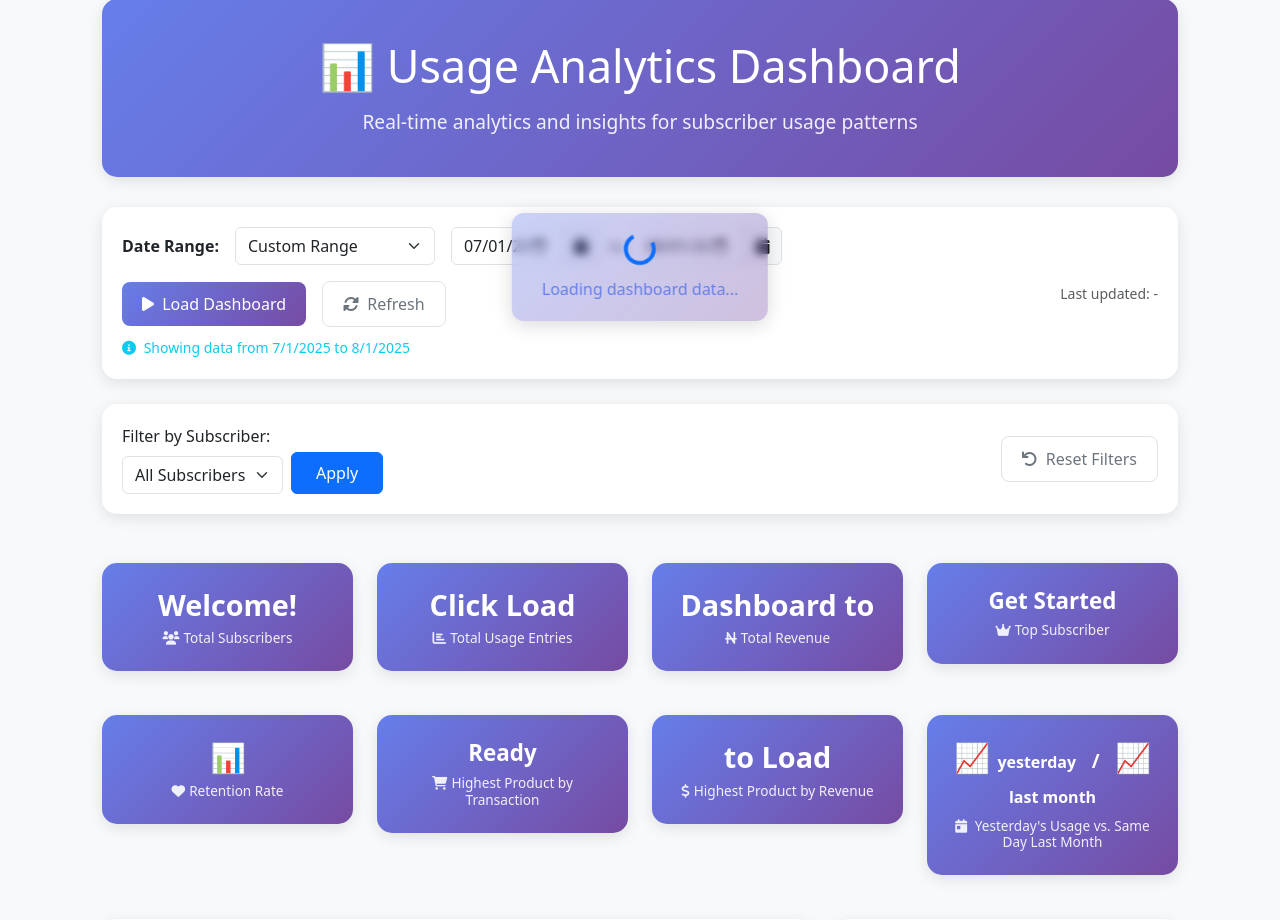
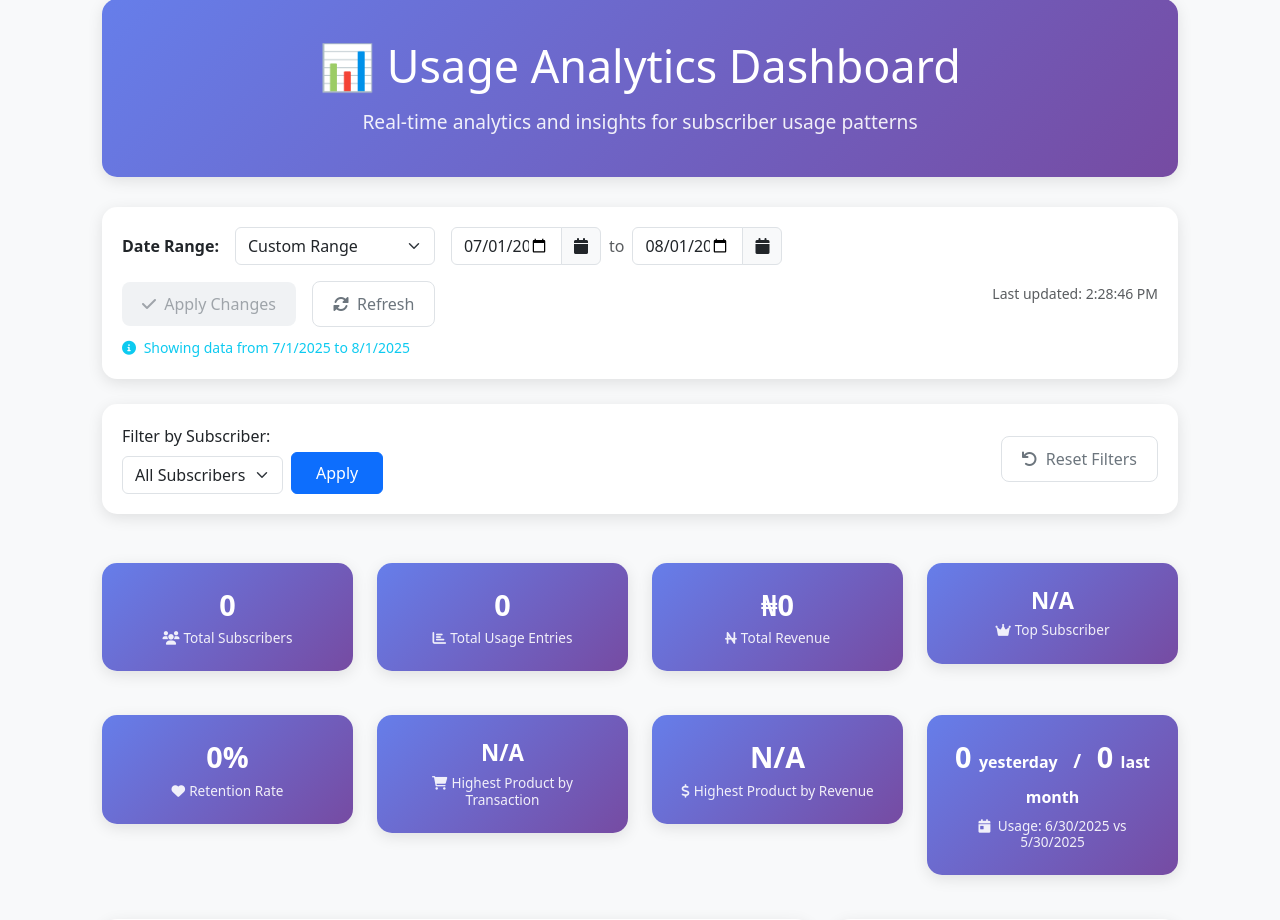
Before and after one commit to richieduru/bulkreportgenerator, a Django app: page /dashboard/ in a window 1280 px wide. Shown: the part 133-1053 px from the top of the page. Run offline with Django 5.2, Linux system fonts and the light colour scheme; the visitor is signed in with stand-in values (Sample User, id 1); data that the repository does not hold is empty; parts of the project's set-up code (start-up, migrations or seed data) failed here and were passed over; some libraries are stand-ins or nearby versions.

Commit message:
first commit

```diff
--- a/bulkrep/templates/bulkrep/dashboard.html
+++ b/bulkrep/templates/bulkrep/dashboard.html
@@ -250,7 +250,7 @@
           </div>
 
           <button id="applyBtn" class="btn btn-refresh" disabled>
-            <i class="fas fa-play me-1"></i> Load Dashboard
+            <i class="fas fa-check me-1"></i> Apply Changes
           </button>
           <button id="refreshBtn" class="btn btn-outline-secondary">
             <i class="fas fa-sync-alt me-1"></i> Refresh
@@ -664,20 +664,15 @@
   class DashboardManager {
     constructor() {
       this.charts = {};
-      this.dataLoaded = false;
       this.init();
     }
 
     init() {
       this.initializeDateInputs();
+      this.loadData();
       this.setupEventListeners();
-      this.showWelcomeMessage();
-      // Auto-refresh every 24 hours (daily) - only if data is already loaded
-      setInterval(() => {
-        if (this.dataLoaded) {
-          this.loadData();
-        }
-      }, 86400000);
+      // Auto-refresh every 24 hours (daily)
+      setInterval(() => this.loadData(), 86400000);
     }
 
     setupEventListeners() {
@@ -782,22 +777,6 @@
       loadingOverlay.classList.add("hidden");
     }
 
-    showWelcomeMessage() {
-      // Display welcome message and instructions
-      document.getElementById("totalSubscribers").textContent = "Welcome!";
-      document.getElementById("totalUsage").textContent = "Click Load";
-      document.getElementById("totalRevenue").textContent = "Dashboard to";
-      document.getElementById("topSubscriber").textContent = "Get Started";
-      document.getElementById("retentionRate").textContent = "📊";
-      document.getElementById("highestProductByTransaction").textContent = "Ready";
-      document.getElementById("highestProductByRevenue").textContent = "to Load";
-      document.getElementById("yesterdayUsage").textContent = "📈";
-      document.getElementById("prevMonthSameDayUsage").textContent = "📈";
-
-      // Enable the apply button
-      document.getElementById("applyBtn").disabled = false;
-    }
-
     async loadData() {
       const startDate = document.getElementById("startDate").value;
       const endDate = document.getElementById("endDate").value;
@@ -896,7 +875,6 @@
         this.updateMetrics(safeData);
         this.updateCharts(safeData);
         this.updateLastUpdated();
-        this.dataLoaded = true;
       } catch (error) {
         console.error("Error loading dashboard data:", error);
 
@@ -2056,14 +2034,6 @@
     applyDateChanges() {
       this.loadData();
       this.disableApplyButton();
-
-      // Change button text to 'Apply Changes' after first load
-      if (!this.dataLoaded) {
-        setTimeout(() => {
-          const applyBtn = document.getElementById("applyBtn");
-          applyBtn.innerHTML = '<i class="fas fa-check me-1"></i> Apply Changes';
-        }, 1000);
-      }
     }
 
     enableApplyButton() {
```
Also changed, not shown: bulkrep/migrations/0007_add_usagereport_indexes.py (deleted), bulkrep/migrations/0008_setup_cache_table.py (deleted), test_api.py (added).
